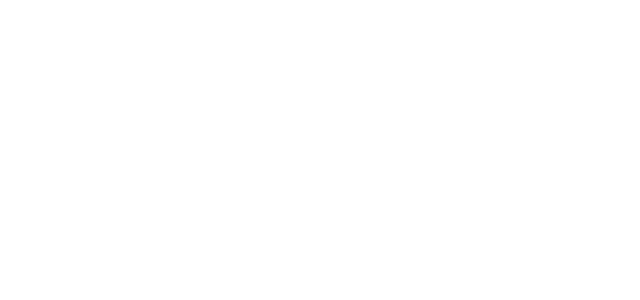
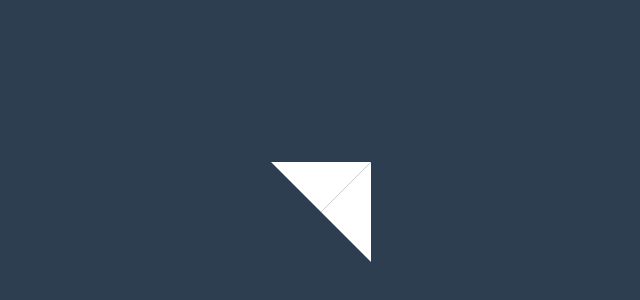
Before and after one commit to Hub-yang/50projects-vue3, a Vue app: page /day23 in a window 1280 px wide. Before the commit this address had no page. Shown: the part 198-498 px from the top of the page, without its empty margins (329-969 px from the left). Built offline with nearby package versions, Linux system fonts and the light colour scheme; a web font is replaced by a local one.

Commit message:
day23:动态加载动画

```diff
--- a/src/router/index.js
+++ b/src/router/index.js
@@ -5,7 +5,7 @@
   routes: [
     {
       path: "/",
-      redirect: "/day22",
+      redirect: "/day23",
     },
     {
       path: "/day01",
@@ -203,5 +203,13 @@
       },
       component: () => import("../views/Day22_DrawingApp/Index.vue"),
     },
+    {
+      path: "/day23",
+      name: "day23",
+      meta: {
+        title: "Kinetic Loader",
+      },
+      component: () => import("../views/Day23_KineticLoader/Index.vue"),
+    },
   ],
 })
--- /dev/null
+++ b/src/views/Day23_KineticLoader/Index.vue
@@ -0,0 +1,13 @@
+<template>
+  <div class="body">
+    <div class="kinetic"></div>
+  </div>
+</template>
+
+<script setup>
+import { ref, reactive } from "vue"
+</script>
+
+<style scoped lang="scss">
+@import "./index.scss";
+</style>
--- /dev/null
+++ b/src/views/Day23_KineticLoader/index.scss
@@ -0,0 +1,70 @@
+.body {
+  background-color: #2c3e50;
+  display: flex;
+  align-items: center;
+  justify-content: center;
+  height: 100vh;
+  width: 100vw;
+  overflow: hidden;
+  margin: 0;
+
+  .kinetic {
+    position: relative;
+    height: 80px;
+    width: 80px;
+  }
+
+  .kinetic::after,
+  .kinetic::before {
+    content: '';
+    position: absolute;
+    top: 0;
+    left: 0;
+    width: 0;
+    height: 0;
+    border: 50px solid transparent;
+    border-bottom-color: #fff;
+    animation: rotateA 2s linear infinite 0.5s;
+  }
+
+  .kinetic::before {
+    transform: rotate(90deg);
+    animation: rotateB 2s linear infinite;
+  }
+}
+
+
+@keyframes rotateA {
+
+  0%,
+  25% {
+    transform: rotate(0deg);
+  }
+
+  50%,
+  75% {
+    transform: rotate(180deg);
+  }
+
+  100% {
+    transform: rotate(360deg);
+  }
+}
+
+
+@keyframes rotateB {
+
+  0%,
+  25% {
+    transform: rotate(90deg);
+  }
+
+  50%,
+  75% {
+    transform: rotate(270deg);
+  }
+
+  100% {
+    transform: rotate(450deg);
+  }
+}
```
Also changed, not shown: 1 other file (tests, documents, lock files or other folders).
